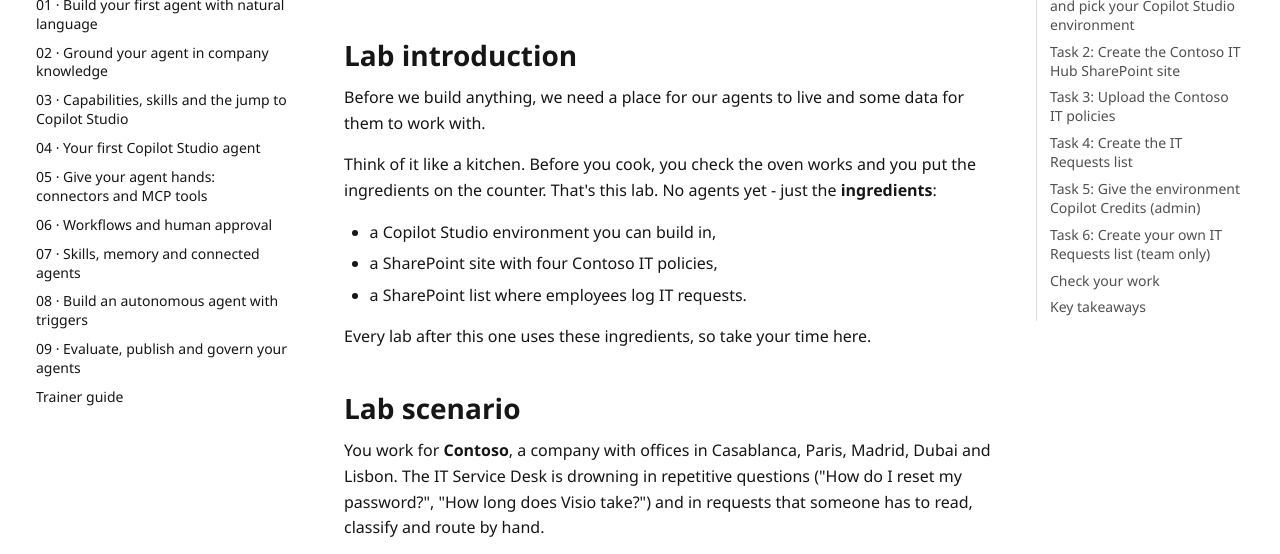
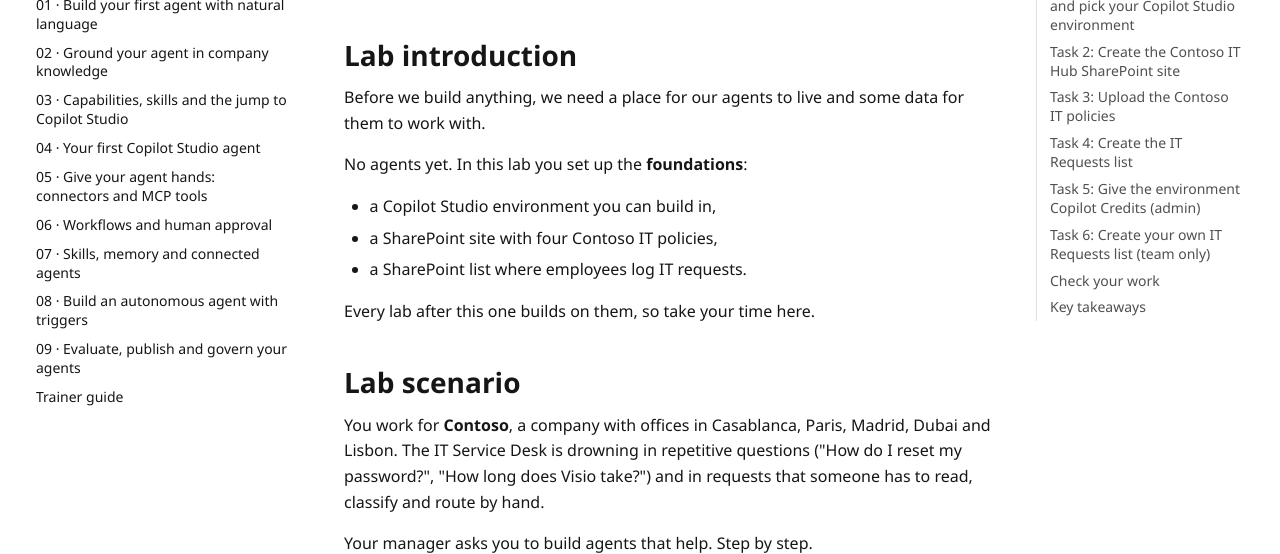
Before and after one commit to medyabi/ai-ebigpictures, a plain HTML site: page copilot-studio/lab-00-prepare-the-lab-environment.html in a window 1280 px wide. Shown: the part 246-800 px from the top of the page. Drawn offline with Linux system fonts and the light colour scheme.

Commit message:
Rebuild: Lab 00 intro

```diff
--- a/copilot-studio/lab-00-prepare-the-lab-environment.html
+++ b/copilot-studio/lab-00-prepare-the-lab-environment.html
@@ -26,13 +26,13 @@
 <h1 id="lab-00-prepare-the-lab-environment">Lab 00 - Prepare the lab environment</h1><p class="meta"><span>Lab</span><span>13 min read</span><span>Lab time: 30 min</span></p>
 <h2 id="lab-introduction">Lab introduction</h2>
 <p>Before we build anything, we need a place for our agents to live and some data for them to work with.</p>
-<p>Think of it like a kitchen. Before you cook, you check the oven works and you put the ingredients on the counter. That's this lab. No agents yet - just the <strong>ingredients</strong>:</p>
+<p>No agents yet. In this lab you set up the <strong>foundations</strong>:</p>
 <ul>
 <li>a Copilot Studio environment you can build in,</li>
 <li>a SharePoint site with four Contoso IT policies,</li>
 <li>a SharePoint list where employees log IT requests.</li>
 </ul>
-<p>Every lab after this one uses these ingredients, so take your time here.</p>
+<p>Every lab after this one builds on them, so take your time here.</p>
 <h2 id="lab-scenario">Lab scenario</h2>
 <p>You work for <strong>Contoso</strong>, a company with offices in Casablanca, Paris, Madrid, Dubai and Lisbon. The IT Service Desk is drowning in repetitive questions ("How do I reset my password?", "How long does Visio take?") and in requests that someone has to read, classify and route by hand.</p>
 <p>Your manager asks you to build agents that help. Step by step.</p>
```
